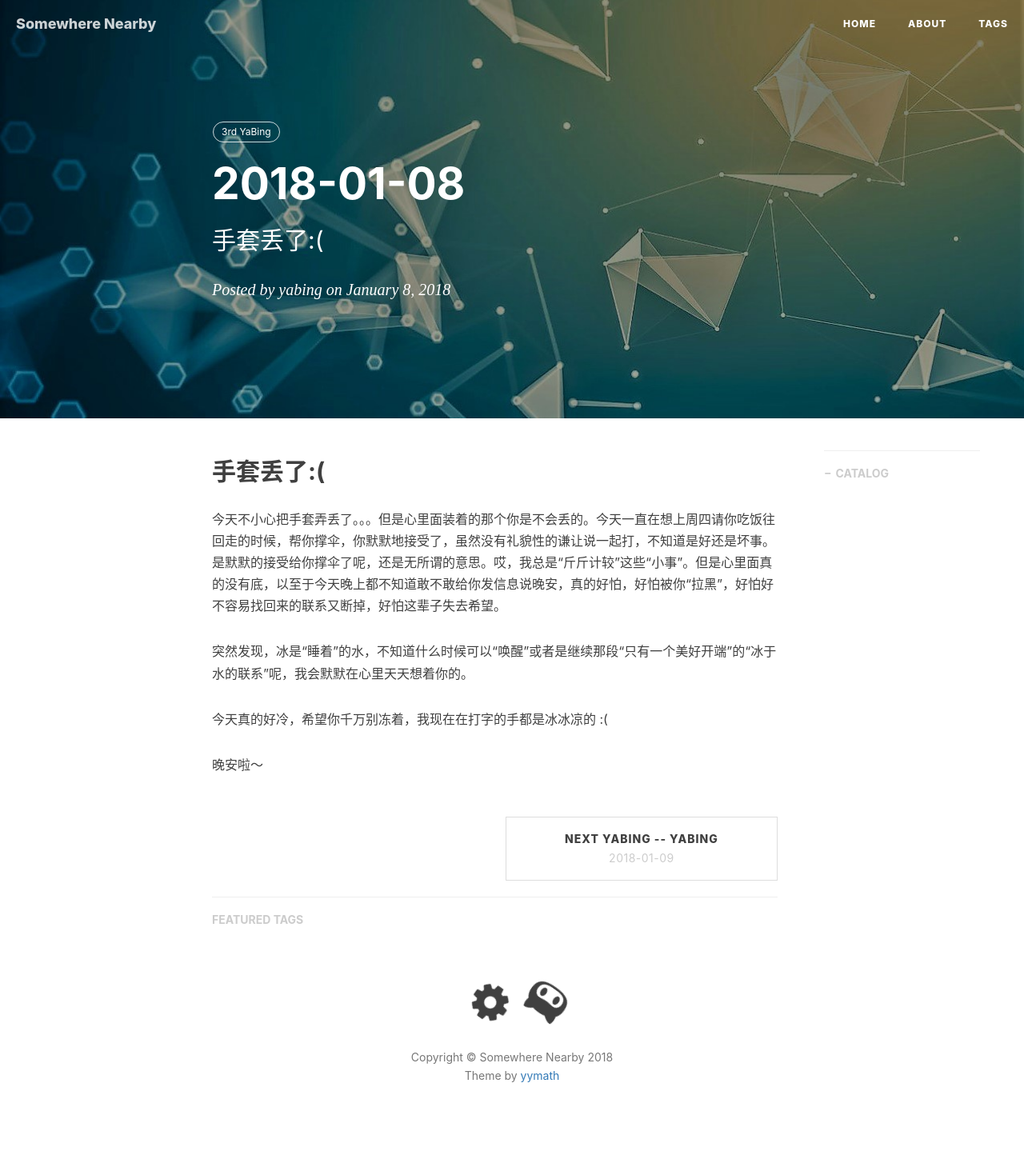
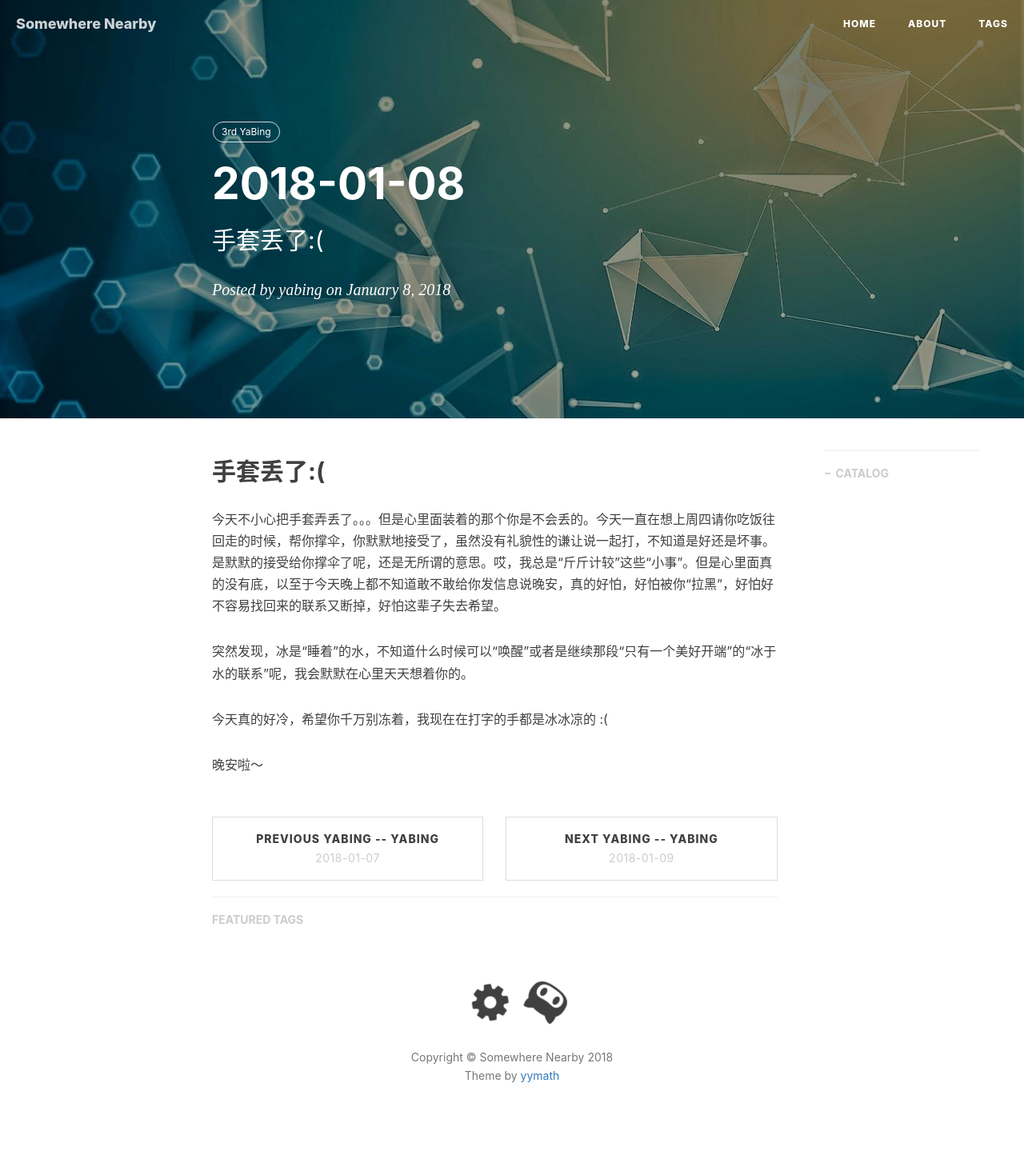
Before and after one commit to yymath/yymath.github.io, a Jekyll site: the page built from _posts/2018-01-08-YaBing.markdown, in a window 1280 px wide. Shown: the whole page at 80% size. Built offline with Jekyll 4.4.1, drawn with Linux system fonts in a browser that asks for light colours; nearby versions of some CDN libraries; comment, search, counter and statistics services are not loaded.

Commit message:
do it other way

```diff
--- a/_layouts/post.html
+++ b/_layouts/post.html
@@ -64,23 +64,39 @@ layout: default
 
                 <ul class="pager">
 
-                    {% if page.previous.url %}{% if post.previous.author != post.author %}
+                    {% if page.previous.url %}{% if post.author == "yabing" %}{% if post.previous == "yabing" %}
                     <li class="previous">
                         <a href="{{ page.previous.url | prepend: site.baseurl | replace: '//', '/' }}" data-toggle="tooltip" data-placement="top" title="{{page.previous.title}}">
                         Previous {{page.previous.author}} -- {{page.author}}<br>
                         <span>{{page.previous.title}}</span>
                         </a>
                     </li>
-                    {% endif %}{% endif %}
+                    {% endif %}{% endif %}{% endif %}
+                    {% if page.previous.url %}{% if post.author != "yabing" %}{% if post.previous != "yabing" %}
+                    <li class="previous">
+                        <a href="{{ page.previous.url | prepend: site.baseurl | replace: '//', '/' }}" data-toggle="tooltip" data-placement="top" title="{{page.previous.title}}">
+                        Previous {{page.previous.author}} -- {{page.author}}<br>
+                        <span>{{page.previous.title}}</span>
+                        </a>
+                    </li>
+                    {% endif %}{% endif %}{% endif %}
 
-                    {% if page.next.url %}{% if post.author == post.next.author %}
+                    {% if page.next.url %}{% if post.author == "yabing" %}{% if post.next == "yabing" %}
                     <li class="next">
                         <a href="{{ page.next.url | prepend: site.baseurl | replace: '//', '/' }}" data-toggle="tooltip" data-placement="top" title="{{page.next.title}}">
                         Next {{page.next.author}} -- {{page.author}} {{post.author == post.next.author}}<br>
                         <span>{{page.next.title}}</span>
                         </a>
                     </li>
-                    {% endif %}{% endif %}
+                    {% endif %}{% endif %}{% endif %}
+                    {% if page.next.url %}{% if post.author != "yabing" %}{% if post.next != "yabing" %}
+                    <li class="next">
+                        <a href="{{ page.next.url | prepend: site.baseurl | replace: '//', '/' }}" data-toggle="tooltip" data-placement="top" title="{{page.next.title}}">
+                        Next {{page.next.author}} -- {{page.author}} {{post.author == post.next.author}}<br>
+                        <span>{{page.next.title}}</span>
+                        </a>
+                    </li>
+                    {% endif %}{% endif %}{% endif %}
                 </ul>
 
                 <!-- UY BEGIN -->
```
